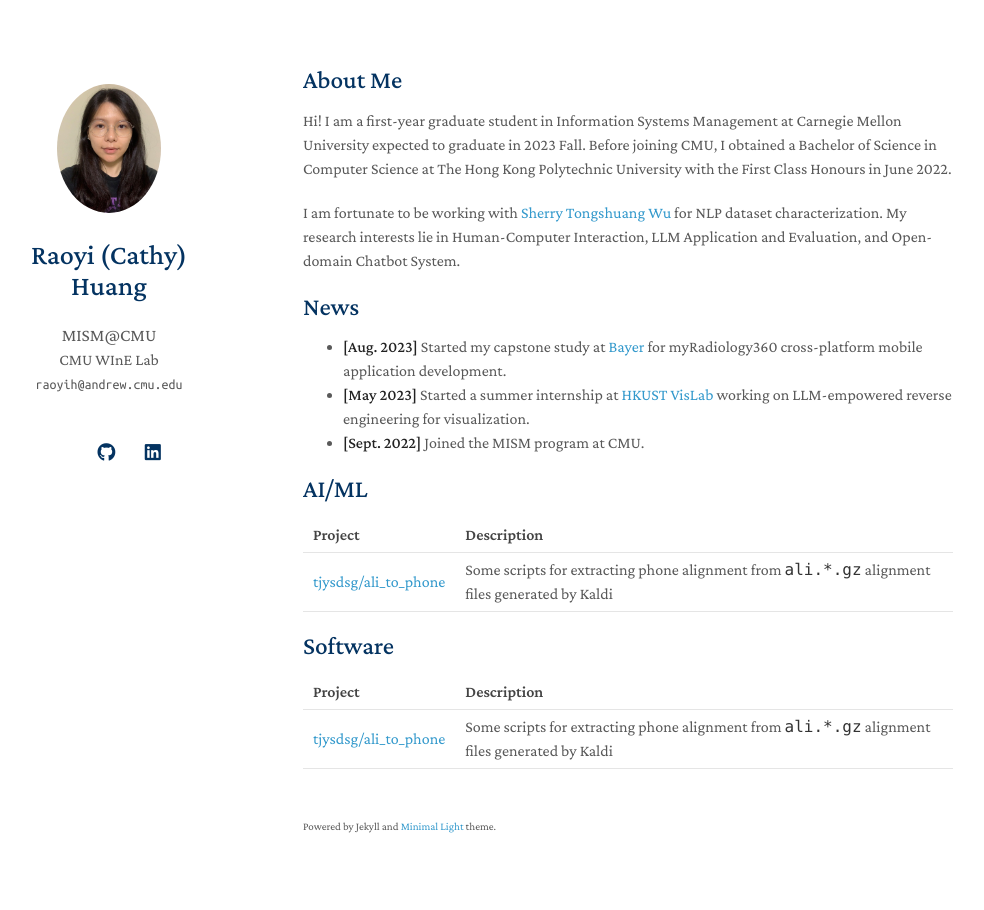
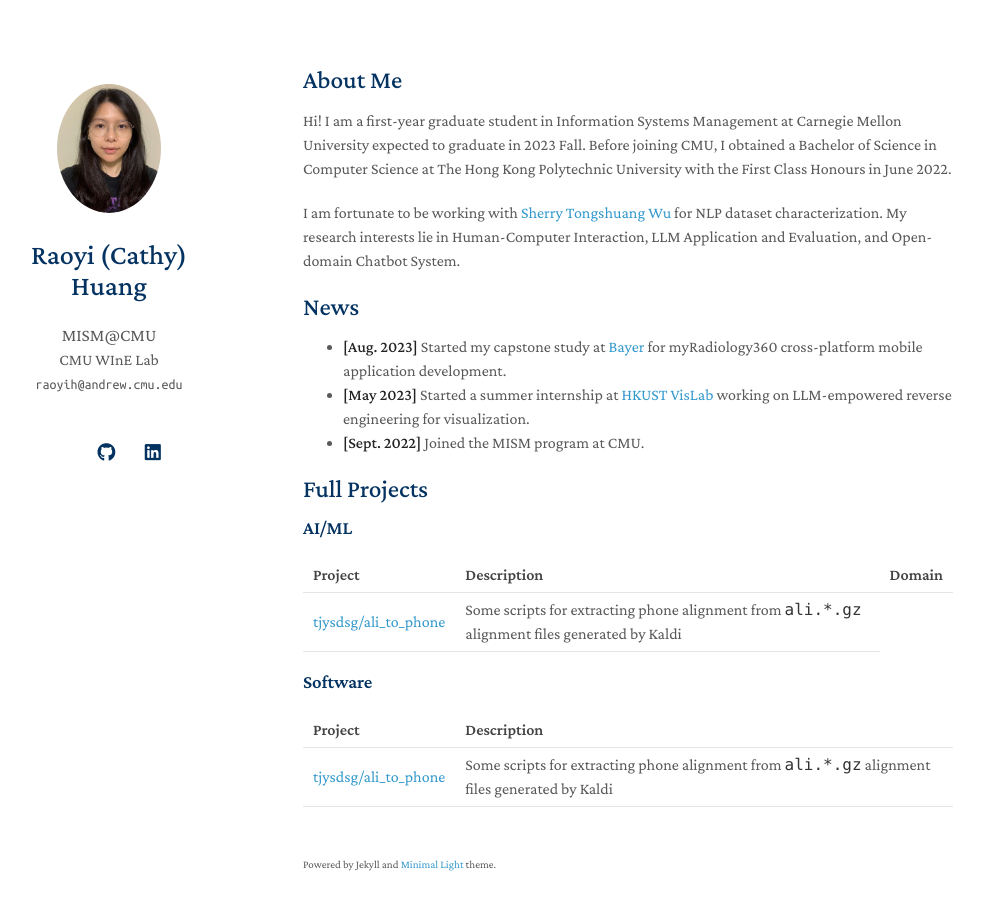
Before and after one commit to Huang-Raoyi/Huang-Raoyi.github.io, a Jekyll site: the page built from index.md, in a window 1280 px wide and 945 px high. Shown: the top 910 px of the window, without its empty margins (167-1151 px from the left). Built offline with Jekyll 4.4.1, drawn with Linux system fonts in a browser that asks for light colours; nearby versions of some CDN libraries; a style sheet for code colours, icons or effects is not loaded; our own code applies the rules of GitHub Pages for plain Markdown files.

Commit message:
Update projects.md

```diff
--- a/_includes/projects.md
+++ b/_includes/projects.md
@@ -1,4 +1,25 @@
-## AI/ML
+## Full Projects
+
+### AI/ML
+
+<table>
+  <thead>
+    <tr>
+      <th>Project</th>
+      <th>Description</th>
+      <th>Domain</th>
+    </tr>
+  </thead>
+  <tbody>
+    <tr>
+      <td><a href="https://github.com/tjysdsg/ali_to_phone">tjysdsg/ali_to_phone</a></td>
+      <td>Some scripts for extracting phone alignment from <code class="language-plaintext highlighter-rouge">ali.*.gz</code> alignment files generated by Kaldi</td>
+    </tr>
+  </tbody>
+</table>
+
+
+### Software
 
 <table>
   <thead>
@@ -14,21 +35,3 @@
     </tr>
   </tbody>
 </table>
-
-
-## Software
-
-<table>
-  <thead>
-    <tr>
-      <th>Project</th>
-      <th>Description</th>
-    </tr>
-  </thead>
-  <tbody>
-    <tr>
-      <td><a href="https://github.com/tjysdsg/ali_to_phone">tjysdsg/ali_to_phone</a></td>
-      <td>Some scripts for extracting phone alignment from <code class="language-plaintext highlighter-rouge">ali.*.gz</code> alignment files generated by Kaldi</td>
-    </tr>
-  </tbody>
-</table>
```
